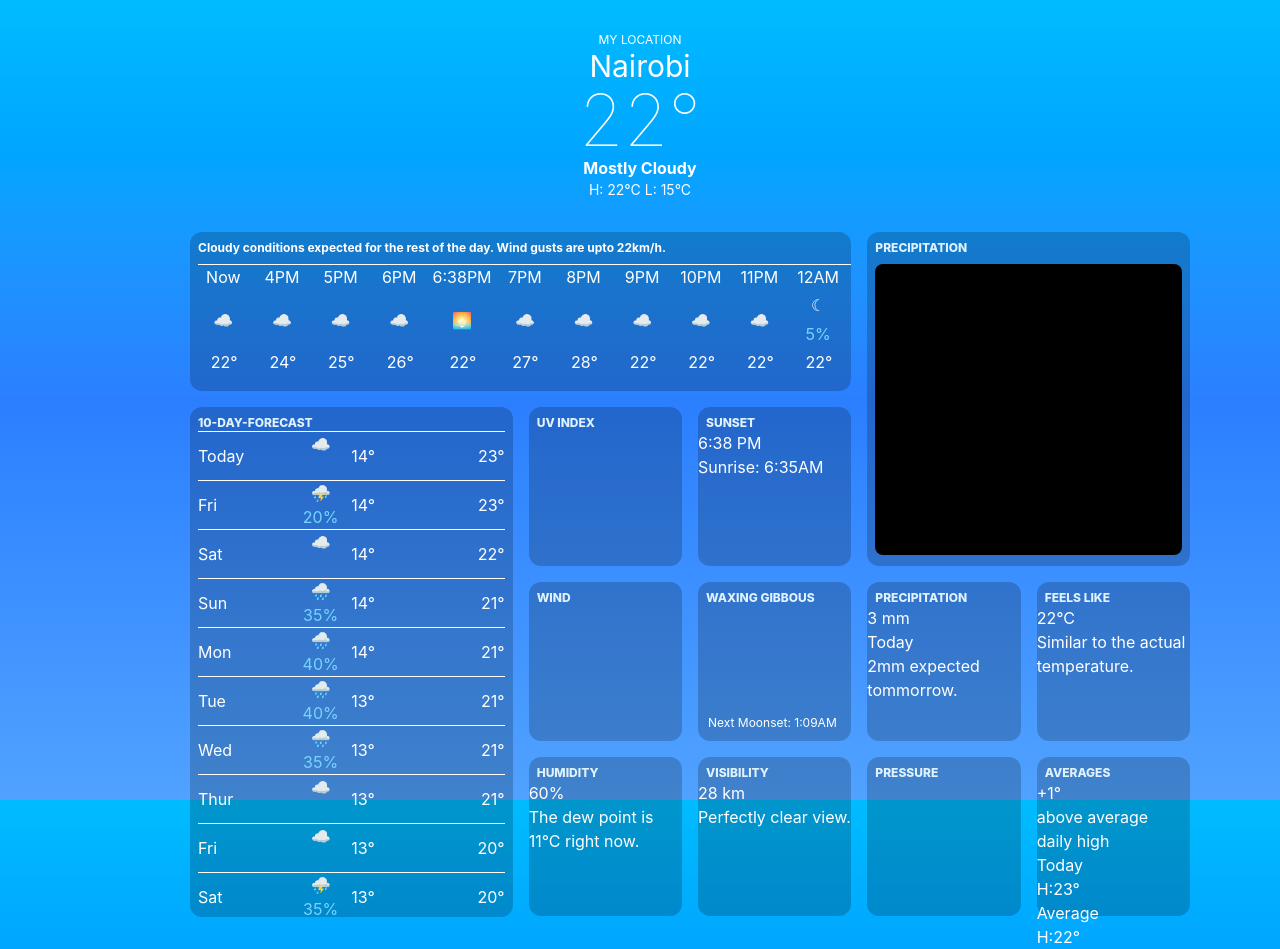
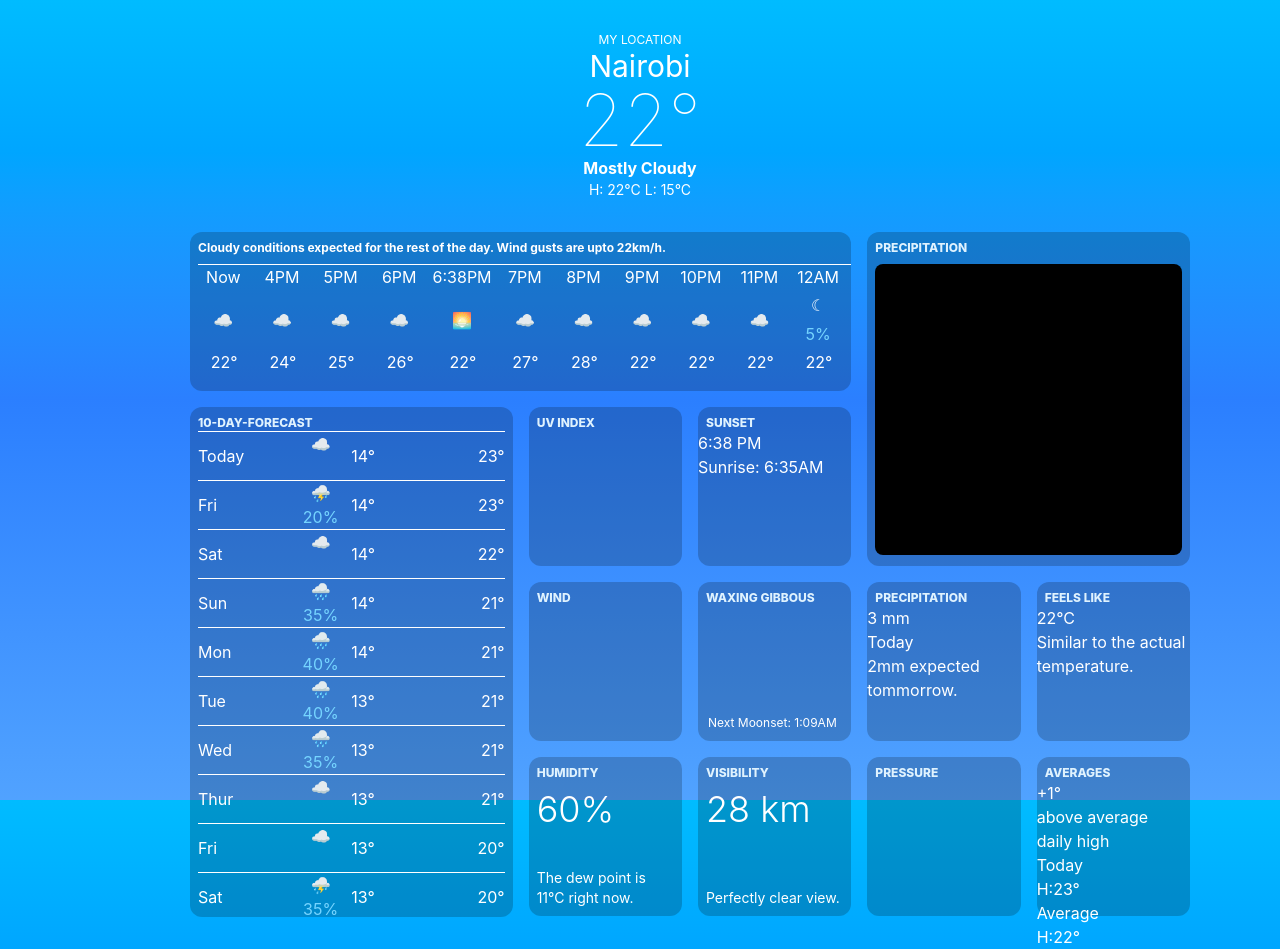
Before and after one commit to IanKaremi/Apple-Weather-Tailwind, a React (Vite) app in the folder Apple-Weather-Tailwind/: page / in a window 1280 px wide. Built offline with nearby package versions, Linux system fonts and the light colour scheme.

Commit message:
styled humidity and visibility

```diff
--- a/Apple-Weather-Tailwind/src/App.jsx
+++ b/Apple-Weather-Tailwind/src/App.jsx
@@ -64,15 +64,15 @@ function App() {
                 <p>22°C</p>
                 <p>Similar to the actual temperature.</p>
               </div>
-              <div className="Y col-span-1 row-span-1 bg-black/20  rounded-xl">
+              <div className="Y col-span-1 row-span-1 bg-black/20  rounded-xl flex flex-col">
                 <div className='T-desc m-2 mb-0 text-xs text-sky-100 font-extrabold'>HUMIDITY</div>
-                <p>60%</p>
-                <p>The dew point is 11°C right now.</p>
+                <p className='T-desc m-2 mb-0 text-4xl text-white font-light'>60%</p>
+                <p className='T-desc m-2 mb-2 text-sm text-white mt-auto'>The dew point is 11°C right now.</p>
               </div>
-              <div className="V col-span-1 row-span-1 bg-black/20  rounded-xl">
+              <div className="V col-span-1 row-span-1 bg-black/20  rounded-xl flex flex-col">
                 <div className='T-desc m-2 mb-0 text-xs text-sky-100 font-extrabold'>VISIBILITY</div>
-                <p>28 km</p>
-                <p>Perfectly clear view.</p>
+                <p className='T-desc m-2 mb-0 text-4xl text-white font-light'>28 km</p>
+                <p className='T-desc m-2 mb-2 text-sm text-white mt-auto'>Perfectly clear view.</p>
               </div>
               <div className="R col-span-1 row-span-1 bg-black/20  rounded-xl">
                 <p className='T-desc m-2 mb-0 text-xs text-sky-100 font-extrabold'>PRESSURE
```
